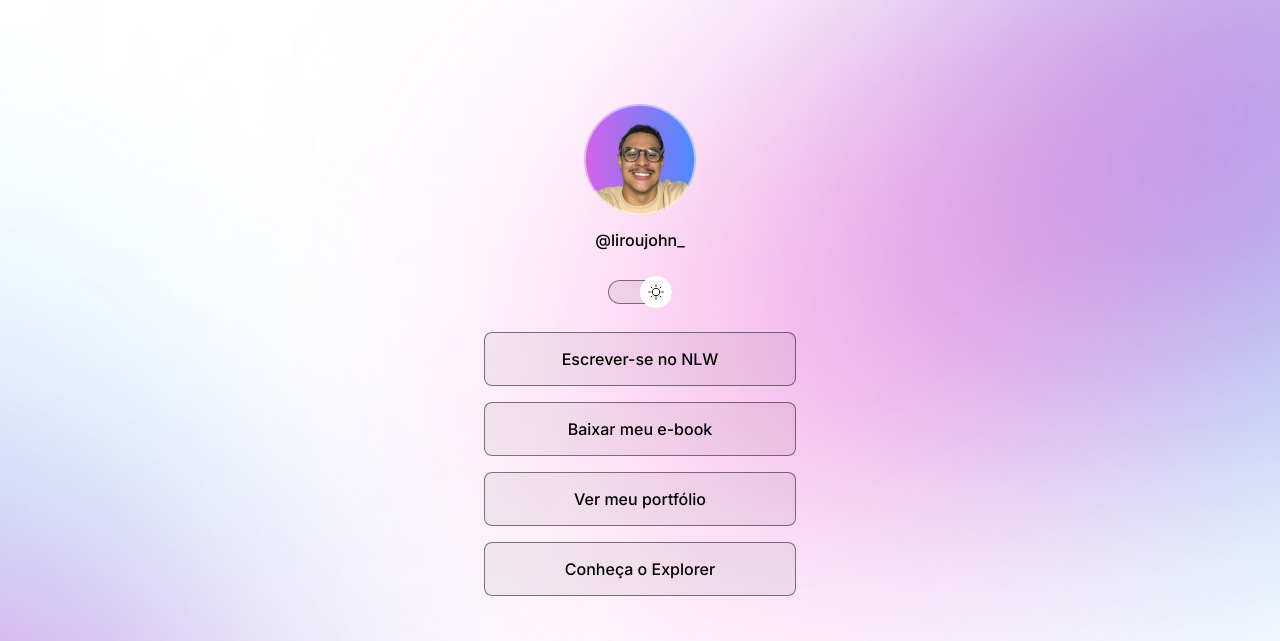
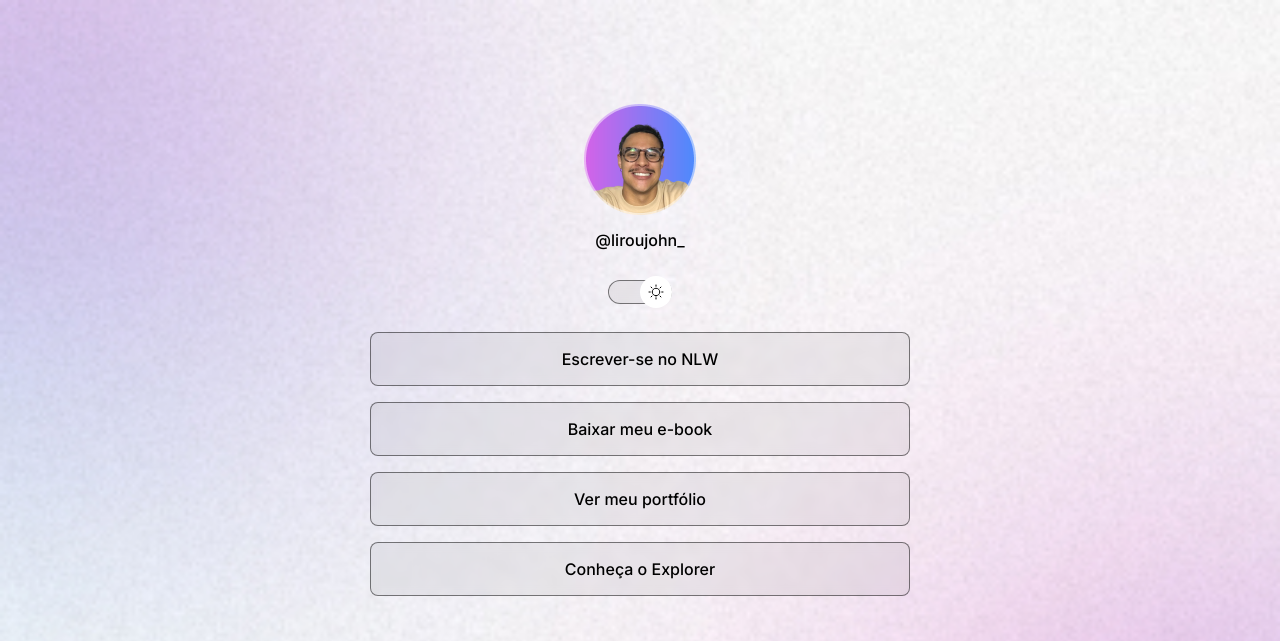
Before and after one commit to liroujohn/Discover, a plain HTML site: page index.html in a window 1280 px wide. Shown: the top 641 px of the page. Drawn offline with nearby package versions, Linux system fonts and the light colour scheme.

Commit message:
Ajuste Container

```diff
--- a/style.css
+++ b/style.css
@@ -39,7 +39,7 @@ button {
 } */
 
 body {
-  background: var(--bg-url-desktop) no-repeat top center/ cover;
+  background: var(--bg-url) no-repeat top center/ cover;
 }
 
 body * {
@@ -48,7 +48,8 @@ body * {
 }
 
 #container {
-  width: 360px;
+  width: 100%;
+  max-width: 588px;
   margin: 56px auto 0px;
   padding: 1.5rem;
 }
```
